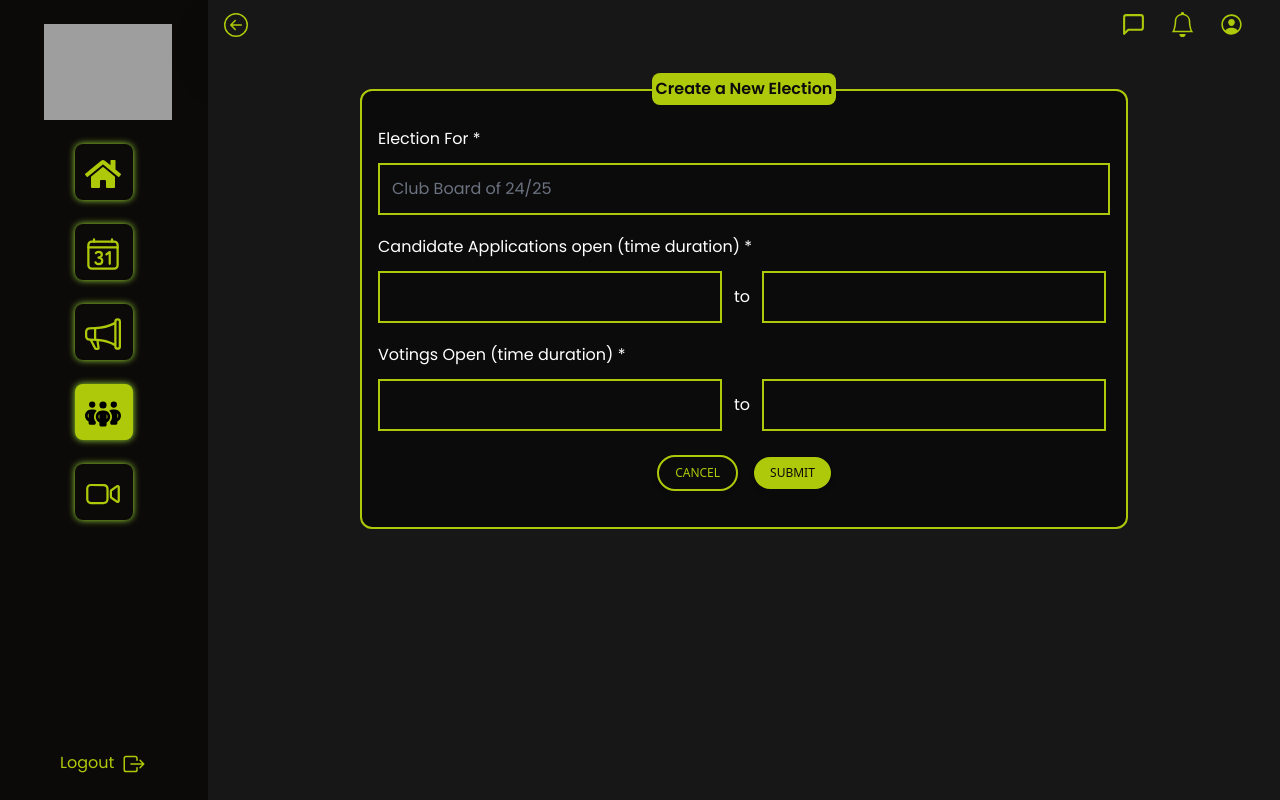
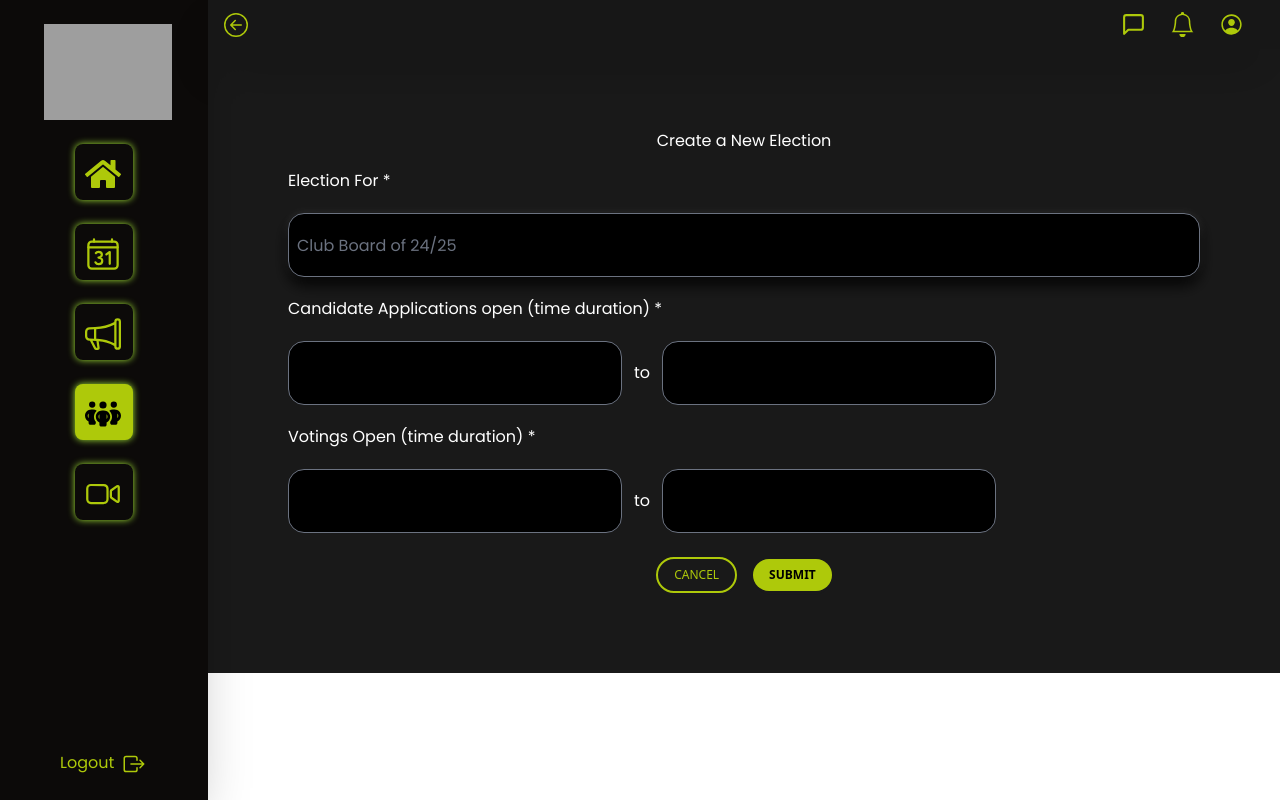
Before and after one commit to Anuraj2601/Eventix, a React (Vite) app: page /member/club/election/add in a window 1280 px wide. Built offline with nearby package versions, Linux system fonts and the light colour scheme; grey boxes are pictures that could not be loaded.

Commit message:
new election form field changes

```diff
--- a/src/pages/president/NewElectionForm.jsx
+++ b/src/pages/president/NewElectionForm.jsx
@@ -293,15 +293,16 @@ useEffect(() => {
         <Sidebar className="hidden md:flex flex-shrink-0" />
         <div className="flex flex-col flex-1">
           <Navbar className="sticky top-0 z-10 p-4" />
-          <div className="bg-neutral-900 text-white flex flex-col flex-1 overflow-hidden">
-            <div className="flex flex-col items-center justify-center relative mt-10 px-4 md:px-10">
-              <div className="bg-[#AEC90A] text-[#0B0B0B] p-1 rounded-lg font-semibold absolute -top-4">
-                {pageTitle()}
-              </div>
-              <div className="bg-[#0B0B0B] flex flex-col items-center justify-center border-2 border-[#AEC90A] rounded-xl w-full max-w-3xl py-9">
-                <form onSubmit={handleSubmit} className="w-full px-4">
+          <div className="bg-black bg-opacity-90 text-white flex-col md:p-20 overflow-y-auto">
+                    <div variant="h3" className="mb-4 text-center">  {pageTitle()}</div>
+
+                    <div className="grid grid-cols-1 gap-4">
+
+
+              <div className=" rounded-xl w-full ">
+                <form onSubmit={handleSubmit} >
                   <div className="flex flex-col gap-3">
-                    <label htmlFor="electionFor" className="text-white">
+                    <label htmlFor="electionFor" className="block mb-2">
                       Election For *
                     </label>
                     <input
@@ -310,12 +311,13 @@ useEffect(() => {
                       onChange={(e) => setElectionName(e.target.value)}
                       type="text"
                       placeholder="Club Board of 24/25"
-                      className="p-3 border-2 border-[#AEC90A] bg-[#0B0B0B] text-white w-full"
-                    />
+                      className="w-full h-16 bg-black text-white p-2 rounded-2xl"
+
+                      style={{ boxShadow: '0 8px 16px rgba(0, 0, 0, 0.9), 0 0 8px rgba(255, 255, 255, 0.1)' }}                    />
                     {isSubmitted && errors.electionName && <div className="text-red-500">{errors.electionName}</div>}
                   </div>
                   <div className="flex flex-col gap-3 mt-5">
-                    <label htmlFor="candidatesOpen" className="text-white">
+                    <label htmlFor="candidatesOpen" className="block mb-2">
                       Candidate Applications open (time duration) *
                     </label>
                     <div className="flex flex-col sm:flex-row items-start sm:items-center gap-3">
@@ -326,7 +328,9 @@ useEffect(() => {
                           showTimeSelect
                           timeFormat="hh:mm"
                           dateFormat="Pp"
-                          className='p-3 border-2 border-[#AEC90A] bg-[#0B0B0B]'
+                          className="w-full h-16 bg-black text-white p-2 rounded-2xl"
+
+                          style={{ boxShadow: '0 8px 16px rgba(0, 0, 0, 0.9), 0 0 8px rgba(255, 255, 255, 0.1)' }}
 
                       />
 
@@ -346,8 +350,9 @@ useEffect(() => {
                           showTimeSelect
                           timeFormat="hh:mm"
                           dateFormat="Pp"
-                          className='p-3 border-2 border-[#AEC90A] bg-[#0B0B0B]'
+                          className="w-full h-16 bg-black text-white p-2 rounded-2xl"
 
+                          style={{ boxShadow: '0 8px 16px rgba(0, 0, 0, 0.9), 0 0 8px rgba(255, 255, 255, 0.1)' }}
                       />
                       {isSubmitted && errors.appCloses && <div className="text-red-500">{errors.appCloses}</div>}
                       {/* <input
@@ -360,7 +365,7 @@ useEffect(() => {
                     </div>
                   </div>
                   <div className="flex flex-col gap-3 mt-5">
-                    <label htmlFor="votingsOpen" className="text-white">
+                    <label htmlFor="votingsOpen" className="block mb-2">
                       Votings Open (time duration) *
                     </label>
                     <div className="flex flex-col sm:flex-row items-start sm:items-center gap-3">
@@ -371,8 +376,9 @@ useEffect(() => {
                           showTimeSelect
                           timeFormat="hh:mm"
                           dateFormat="Pp"
-                          className='p-3 border-2 border-[#AEC90A] bg-[#0B0B0B]'
+                          className="w-full h-16 bg-black text-white p-2 rounded-2xl"
 
+                          style={{ boxShadow: '0 8px 16px rgba(0, 0, 0, 0.9), 0 0 8px rgba(255, 255, 255, 0.1)' }}
                       />
                       {isSubmitted && errors.votingOpens && <div className="text-red-500">{errors.votingOpens}</div>}
                       {/* <input
@@ -390,8 +396,9 @@ useEffect(() => {
                           showTimeSelect
                           timeFormat="hh:mm"
                           dateFormat="Pp"
-                          className='p-3 border-2 border-[#AEC90A] bg-[#0B0B0B]'
+                          className="w-full h-16 bg-black text-white p-2 rounded-2xl"
 
+                          style={{ boxShadow: '0 8px 16px rgba(0, 0, 0, 0.9), 0 0 8px rgba(255, 255, 255, 0.1)' }}
                       />
                       {isSubmitted && errors.votingCloses && <div className="text-red-500">{errors.votingCloses}</div>}
                       {/* <input
@@ -408,7 +415,8 @@ useEffect(() => {
                     <Button onClick={handleCancel} className="border-2 border-[#AEC90A] px-4 py-2 rounded-3xl font-medium text-[#AEC90A]" >
                       Cancel
                     </Button>
-                    <Button type='submit' className="bg-[#AEC90A] px-4 py-2 rounded-3xl font-medium text-[#0B0B0B]">
+                    <Button type='submit'         className="bg-[#AEC90A] hover:bg-[#9AB307] text-black font-bold py-2 px-4 rounded-full transition duration-300"
+>
                       Submit
                     </Button>
                   </div>
@@ -417,7 +425,7 @@ useEffect(() => {
             </div>
           </div>
         </div>
-      </div>
+        </div>
     </>
   );
 };
```
